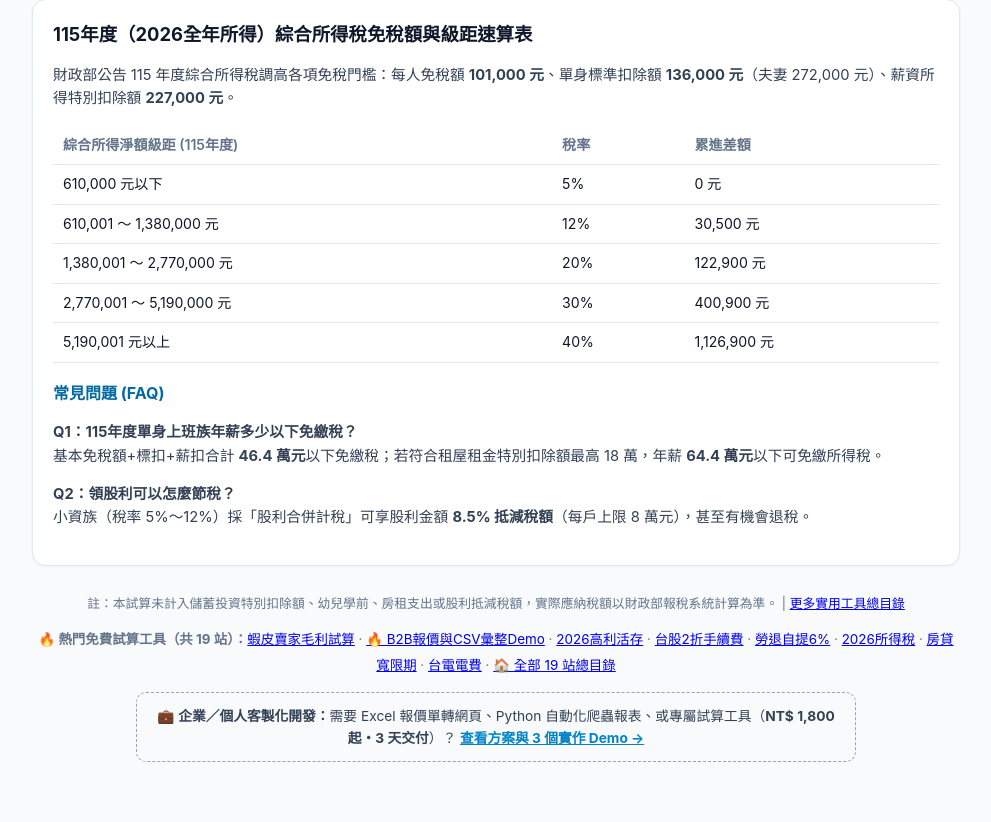
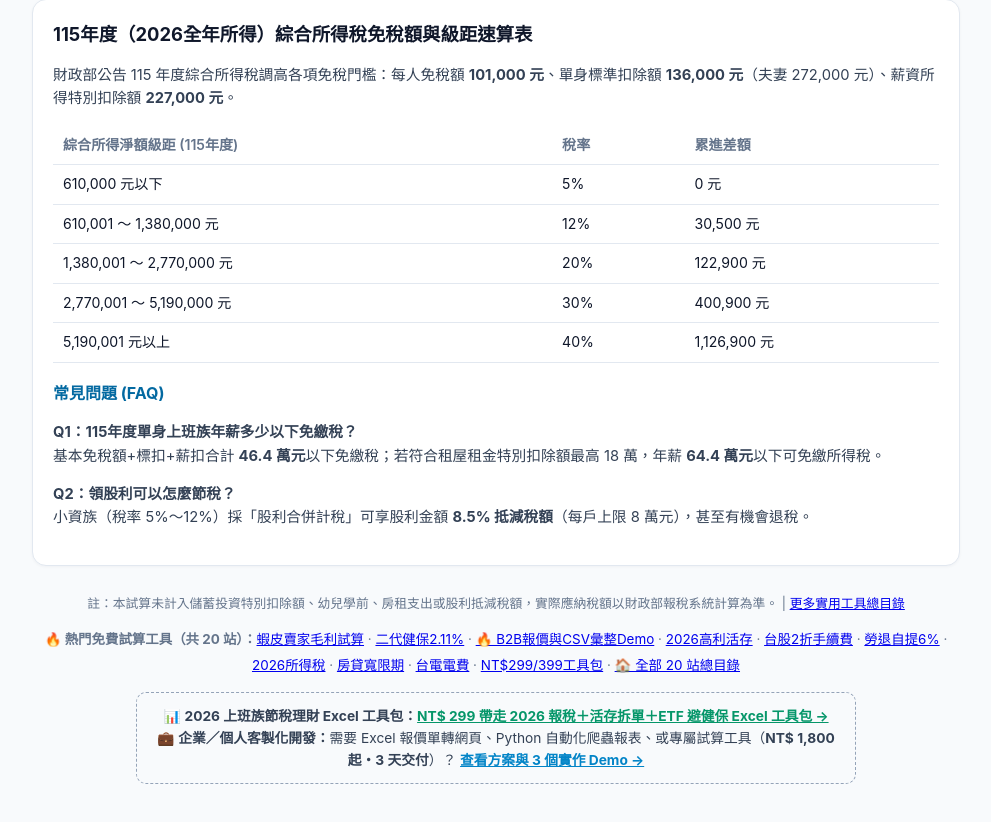
Before and after one commit to jimmycmhsieh0801-cloud/tw-income-tax-calc, a plain HTML site: page index.html in a window 1280 px wide. Shown: the part 947-1769 px from the top of the page, without its empty margins (144-1135 px from the left). Drawn offline with Linux system fonts and the light colour scheme.

Commit message:
chore(0300): sync 20-site cross-nav & finance-pack CTA

```diff
--- a/index.html
+++ b/index.html
@@ -191,8 +191,8 @@
 
     <footer>
       <p>註：本試算未計入儲蓄投資特別扣除額、幼兒學前、房租支出或股利抵減稅額，實際應納稅額以財政部報稅系統計算為準。 | <a href="https://jimmycmhsieh0801-cloud.github.io/">更多實用工具總目錄</a></p>
-      <div class="cross-nav" style="margin:12px auto;font-size:0.84rem;line-height:1.9;"><strong>🔥 熱門免費試算工具（共 19 站）：</strong><a href="https://jimmycmhsieh0801-cloud.github.io/tw-ecommerce-margin-calc/">蝦皮賣家毛利試算</a> · <a href="https://jimmycmhsieh0801-cloud.github.io/demo-b2b-quote.html">🔥 B2B報價與CSV彙整Demo</a> · <a href="https://jimmycmhsieh0801-cloud.github.io/tw-bank-interest-calc/">2026高利活存</a> · <a href="https://jimmycmhsieh0801-cloud.github.io/tw-stock-fee-calc/">台股2折手續費</a> · <a href="https://jimmycmhsieh0801-cloud.github.io/tw-labor-pension-calc/">勞退自提6%</a> · <a href="https://jimmycmhsieh0801-cloud.github.io/tw-income-tax-calc/">2026所得稅</a> · <a href="https://jimmycmhsieh0801-cloud.github.io/tw-mortgage-calc/">房貸寬限期</a> · <a href="https://jimmycmhsieh0801-cloud.github.io/tw-power-calc/">台電電費</a> · <a href="https://jimmycmhsieh0801-cloud.github.io/">🏠 全部 19 站總目錄</a></div>
-  <div class="lead-box" style="margin:14px auto 8px;padding:12px 14px;border:1px dashed #94a3b8;border-radius:10px;background:#f8fafc;max-width:720px;font-size:0.86rem;color:#334155;">💼 <strong>企業／個人客製化開發：</strong>需要 Excel 報價單轉網頁、Python 自動化爬蟲報表、或專屬試算工具（<strong>NT$ 1,800 起・3 天交付</strong>）？ <a class="lead-cta" href="https://jimmycmhsieh0801-cloud.github.io/services.html" style="color:#0284c7;font-weight:700;text-decoration:underline;">查看方案與 3 個實作 Demo →</a></div>
+      <div class="cross-nav" style="margin:12px auto;font-size:0.84rem;line-height:1.9;"><strong>🔥 熱門免費試算工具（共 20 站）：</strong><a href="https://jimmycmhsieh0801-cloud.github.io/tw-ecommerce-margin-calc/">蝦皮賣家毛利試算</a> · <a href="https://jimmycmhsieh0801-cloud.github.io/tw-nhi-supplement-calc/">二代健保2.11%</a> · <a href="https://jimmycmhsieh0801-cloud.github.io/demo-b2b-quote.html">🔥 B2B報價與CSV彙整Demo</a> · <a href="https://jimmycmhsieh0801-cloud.github.io/tw-bank-interest-calc/">2026高利活存</a> · <a href="https://jimmycmhsieh0801-cloud.github.io/tw-stock-fee-calc/">台股2折手續費</a> · <a href="https://jimmycmhsieh0801-cloud.github.io/tw-labor-pension-calc/">勞退自提6%</a> · <a href="https://jimmycmhsieh0801-cloud.github.io/tw-income-tax-calc/">2026所得稅</a> · <a href="https://jimmycmhsieh0801-cloud.github.io/tw-mortgage-calc/">房貸寬限期</a> · <a href="https://jimmycmhsieh0801-cloud.github.io/tw-power-calc/">台電電費</a> · <a href="https://jimmycmhsieh0801-cloud.github.io/services.html">NT$299/399工具包</a> · <a href="https://jimmycmhsieh0801-cloud.github.io/">🏠 全部 20 站總目錄</a></div>
+  <div class="lead-box" style="margin:14px auto 8px;padding:12px 14px;border:1px dashed #94a3b8;border-radius:10px;background:#f8fafc;max-width:720px;font-size:0.86rem;color:#334155;">📊 <strong>2026 上班族節稅理財 Excel 工具包：</strong><a class="digital-pack-cta" href="https://jimmycmhsieh0801-cloud.github.io/services.html#finance-pack" style="color:#059669;font-weight:700;text-decoration:underline;">NT$ 299 帶走 2026 報稅＋活存拆單＋ETF 避健保 Excel 工具包 →</a><br/>💼 <strong>企業／個人客製化開發：</strong>需要 Excel 報價單轉網頁、Python 自動化爬蟲報表、或專屬試算工具（<strong>NT$ 1,800 起・3 天交付</strong>）？ <a class="lead-cta" href="https://jimmycmhsieh0801-cloud.github.io/services.html" style="color:#0284c7;font-weight:700;text-decoration:underline;">查看方案與 3 個實作 Demo →</a></div>
     </footer>
   </div>
 
```
